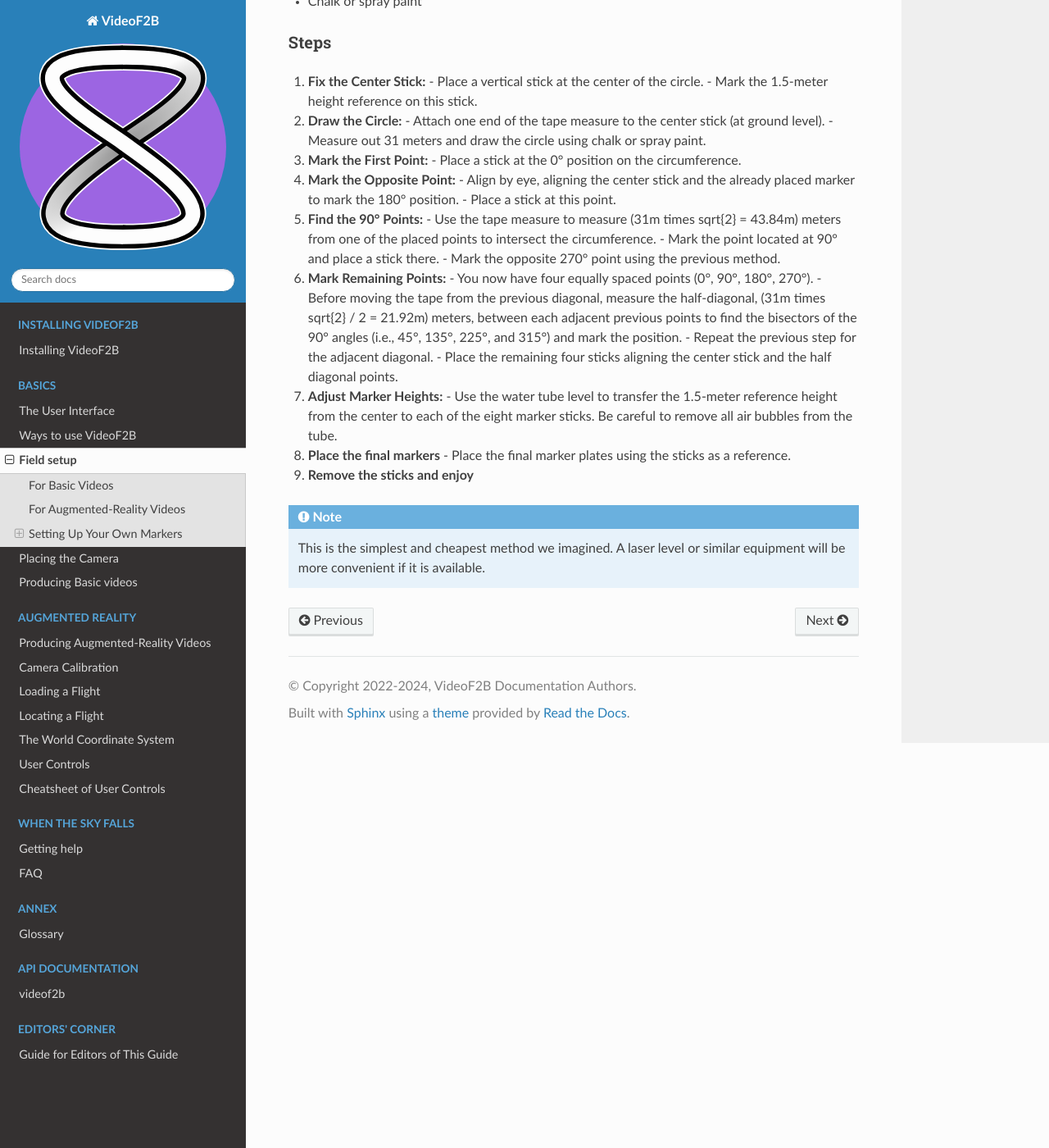
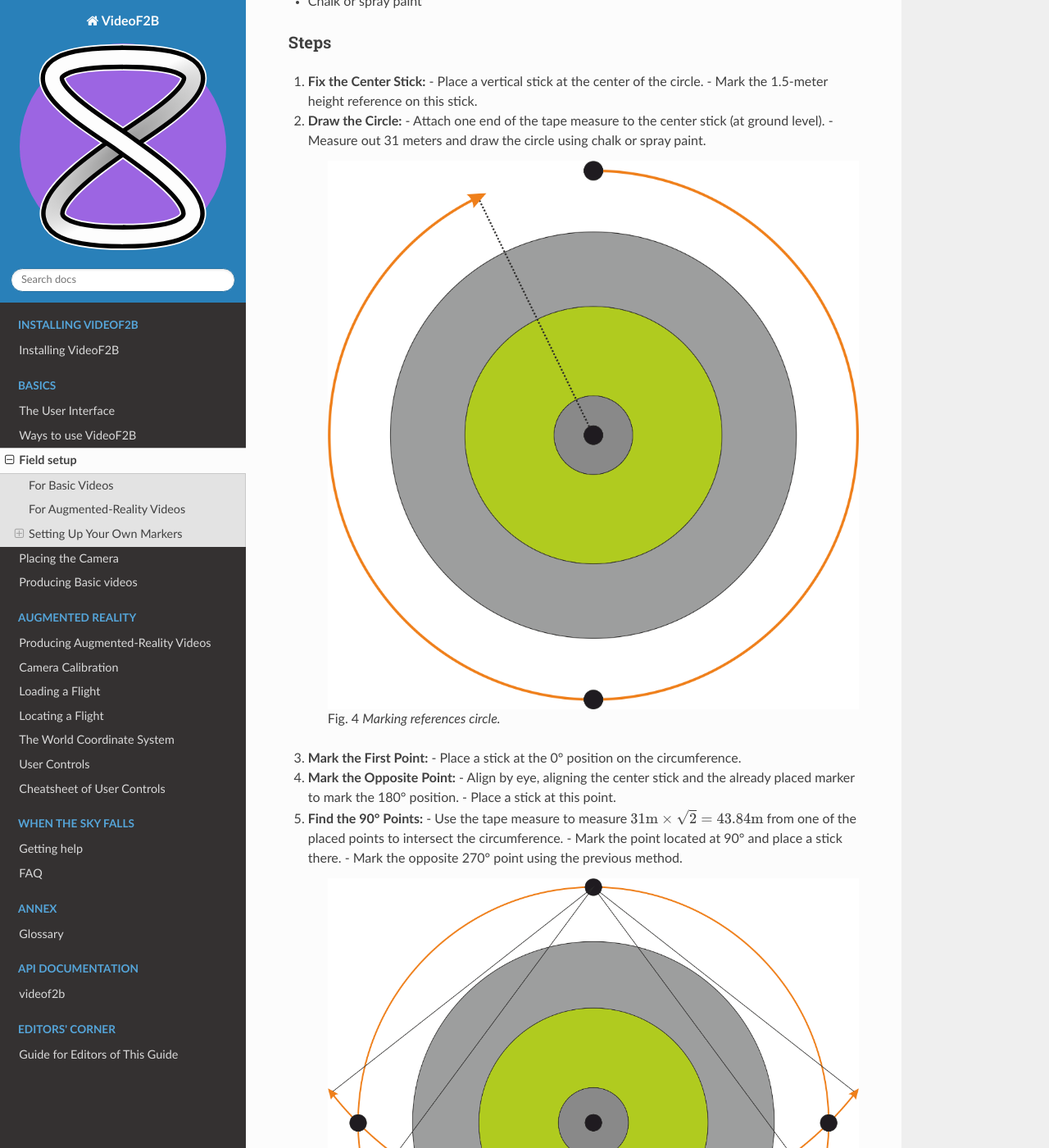
Before and after one commit to alsolera/VideoF2B, a Sphinx documentation site: the page built from docs/source/field-setup.rst, in a window 1280 px wide and 1400 px high, scrolled down 1566 px. Shown: the whole window at 82% size. Built offline with Sphinx 7.4.7 and the Read the Docs theme 2.0.0, drawn with Linux system fonts in a browser that asks for light colours; some of the changed text lies outside the part shown.

Commit message:
Docs: Add marker placement procedure images. Refine math display

```diff
--- a/docs/source/field-setup.rst
+++ b/docs/source/field-setup.rst
@@ -60,6 +60,10 @@
    - Attach one end of the tape measure to the center stick (at ground level).
    - Measure out 31 meters and draw the circle using chalk or spray paint.
 
+    .. figure:: images/markers2.png
+
+        Marking references circle.
+
 3. **Mark the First Point:**
    - Place a stick at the 0° position on the circumference.
 
@@ -68,18 +72,31 @@
    - Place a stick at this point.
 
 5. **Find the 90° Points:**
-   - Use the tape measure to measure \(31m \times \sqrt{2} = 43.84m\) meters from one of the placed points to intersect the circumference.
+   - Use the tape measure to measure :math:`31 \textrm{m} \times \sqrt{2} = 43.84 \textrm{m}` from one of the placed points to intersect the circumference.
    - Mark the point located at 90° and place a stick there.
    - Mark the opposite 270° point using the previous method.
 
+
+    .. figure:: images/markers5.png
+
+        Marking 90 deg references using the diagonal length.
+
 6. **Mark Remaining Points:**
    - You now have four equally spaced points (0°, 90°, 180°, 270°).
-   - Before moving the tape from the previous diagonal, measure the half-diagonal, \(31m \times \sqrt{2} / 2 = 21.92m\) meters, between each adjacent previous points to find the bisectors of the 90° angles (i.e., 45°, 135°, 225°, and 315°) and mark the position.
+   - Before moving the tape from the previous diagonal, measure the half-diagonal, :math:`31 \textrm{m} \times \sqrt{2} / 2 = 21.92\textrm{m}` meters, between each adjacent previous points to find the bisectors of the 90° angles (i.e., 45°, 135°, 225°, and 315°) and mark the position.
    - Repeat the previous step for the adjacent diagonal.
    - Place the remaining four sticks aligning the center stick and the half diagonal points.
 
+    .. figure:: images/markers6.png
+
+        Marking 45 deg reference points using middle point of diagonals.
+
 7. **Adjust Marker Heights:**
    - Use the water tube level to transfer the 1.5-meter reference height from the center to each of the eight marker sticks. Be careful to remove all air bubbles from the tube.
+
+    .. figure:: images/markers7.png
+
+        Tube level schematic.
 
 8. **Place the final markers**
    - Place the final marker plates using the sticks as a reference.
```
Also changed, not shown: docs/source/images/markers2.png (added), docs/source/images/markers5.png (added), docs/source/images/markers6.png (added), docs/source/images/markers7.png (added).
